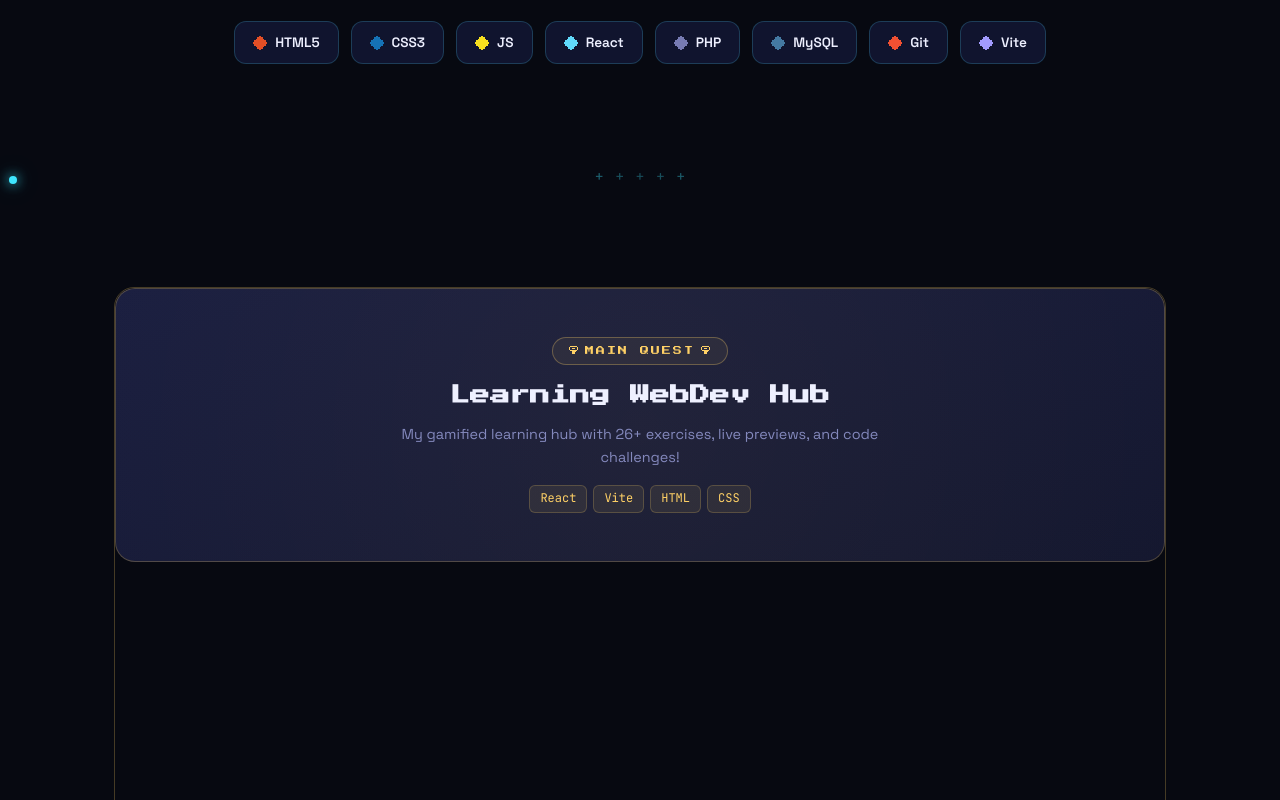
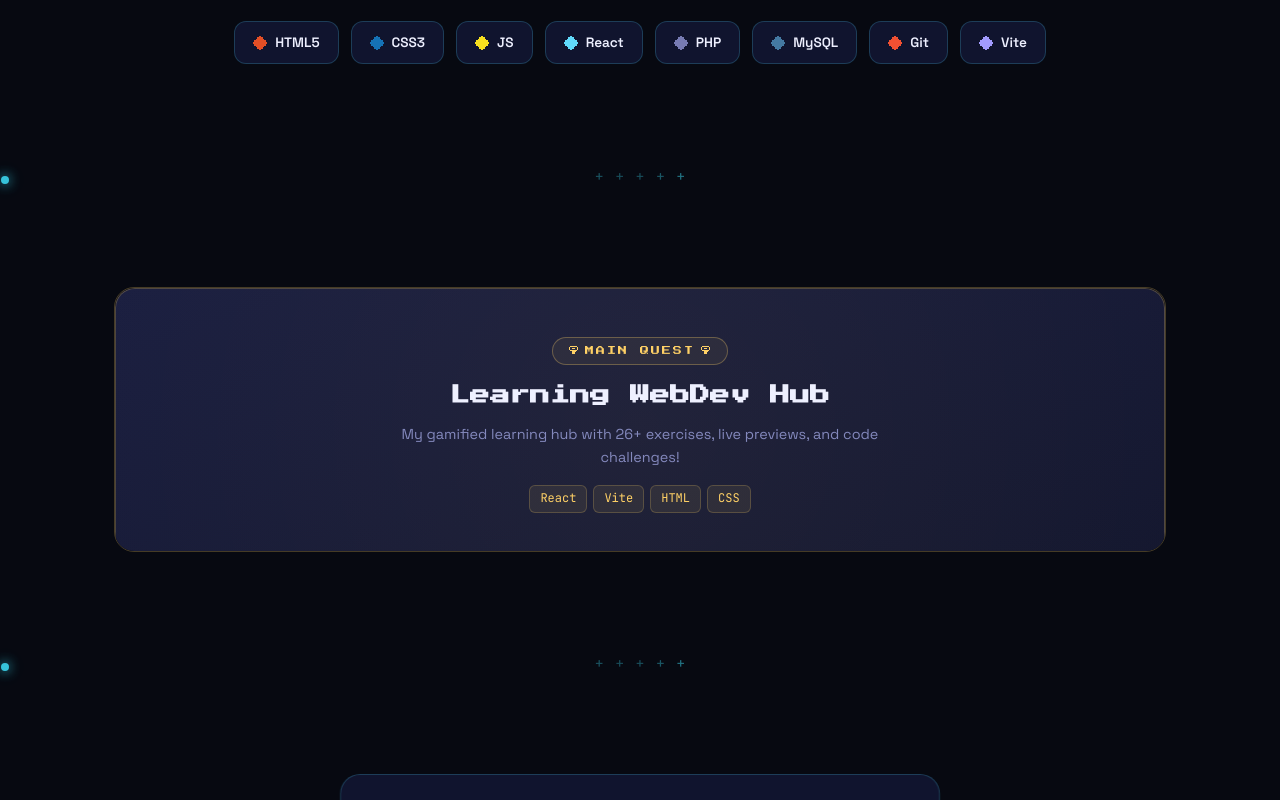
Before and after one commit to houtaroudes/houtaroudes-portfolio, a React (Vite) app: page / in a window 1280 px wide. Shown: the part 2000-2800 px from the top of the page. Built offline with nearby package versions, Linux system fonts and the light colour scheme.

Commit message:
fix: featured card aspect ratio

```diff
--- a/src/App.jsx
+++ b/src/App.jsx
@@ -657,6 +657,7 @@ export default function Portfolio() {
             gridSize={10}
             pixelColor="var(--gold)"
             animationStepDuration={0.5}
+            aspectRatio="25%"
             className="featured-pixel-card"
             style={{ width: '100%', maxWidth: '100%', border: '1px solid rgba(255,209,102,0.25)', borderRadius: '20px', overflow: 'hidden' }}
           />
```
